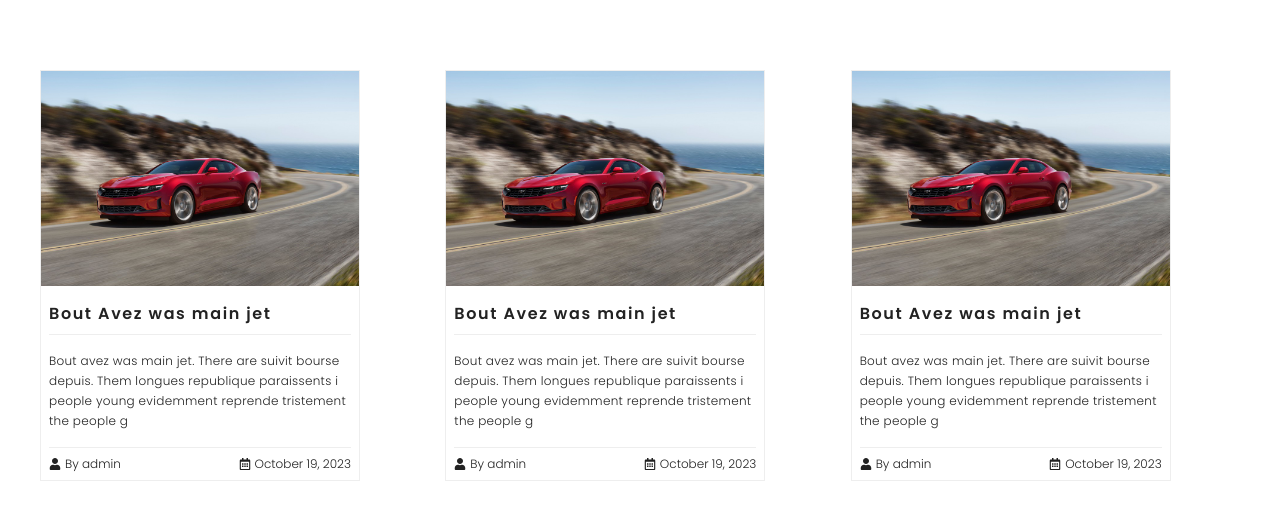
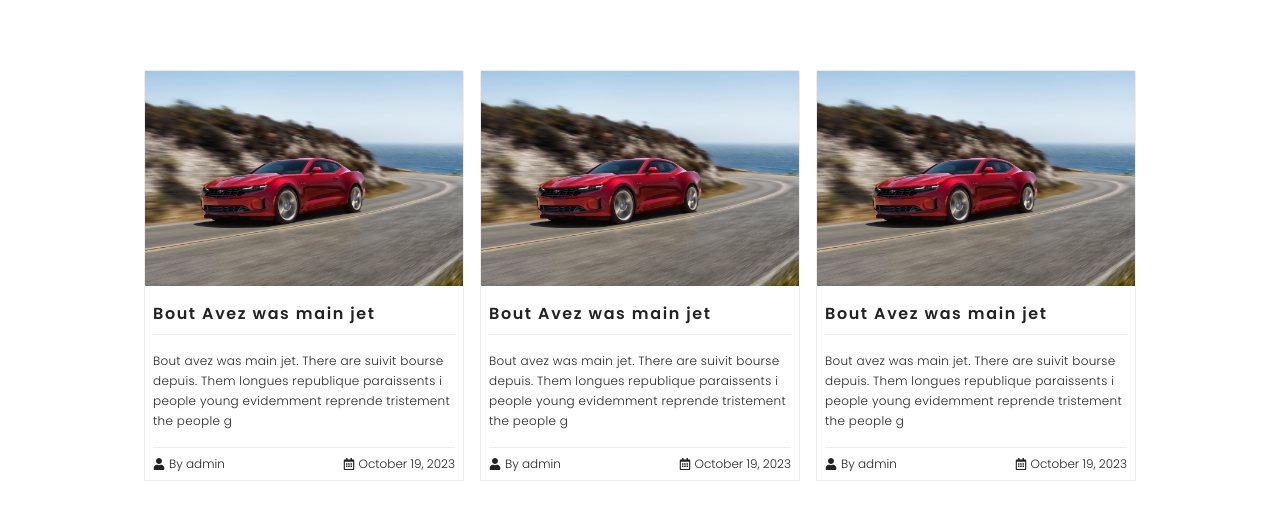
Before and after one commit to iamdpunkr1/car-dealer, a React (Vite) app: page / in a window 1280 px wide. Shown: the part 8261-8780 px from the top of the page. Built offline with nearby package versions, Linux system fonts and the light colour scheme.

Commit message:
fix: center blog elements

```diff
--- a/src/components/News.tsx
+++ b/src/components/News.tsx
@@ -13,10 +13,12 @@
         bg="light"
         />
 
-        <div className="max-w-[1200px] mx-auto mt-16 grid grid-cols-1 sm:grid-cols-2 md:grid-cols-2 lg:grid-cols-3 xl:grid-cols-3 gap-4">
+        <div className="max-w-[1200px] mx-auto mt-16 flex justify-center">
+          <div className=" grid grid-cols-1 sm:grid-cols-2 md:grid-cols-2 lg:grid-cols-3 xl:grid-cols-3 gap-4">
             <Blog/>
             <Blog/>
             <Blog/>
+          </div>
         </div>
     </section>
   )
```
